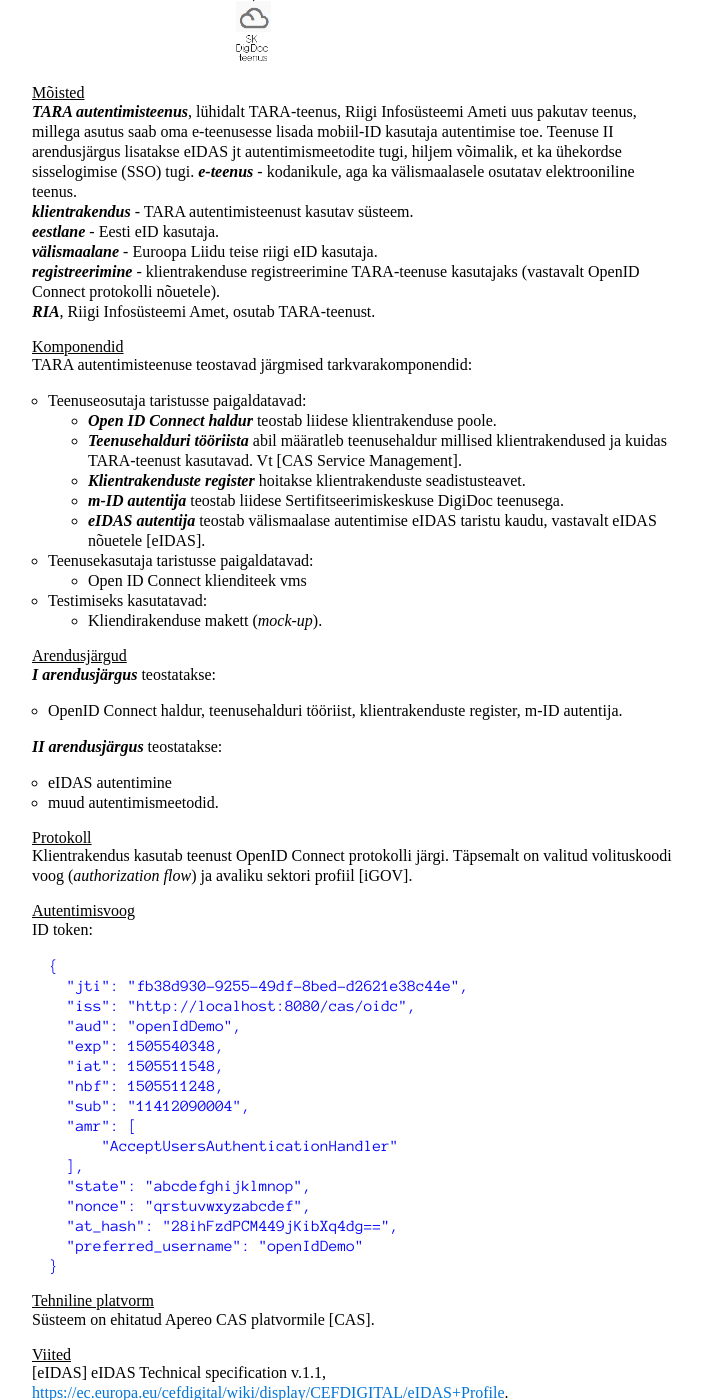
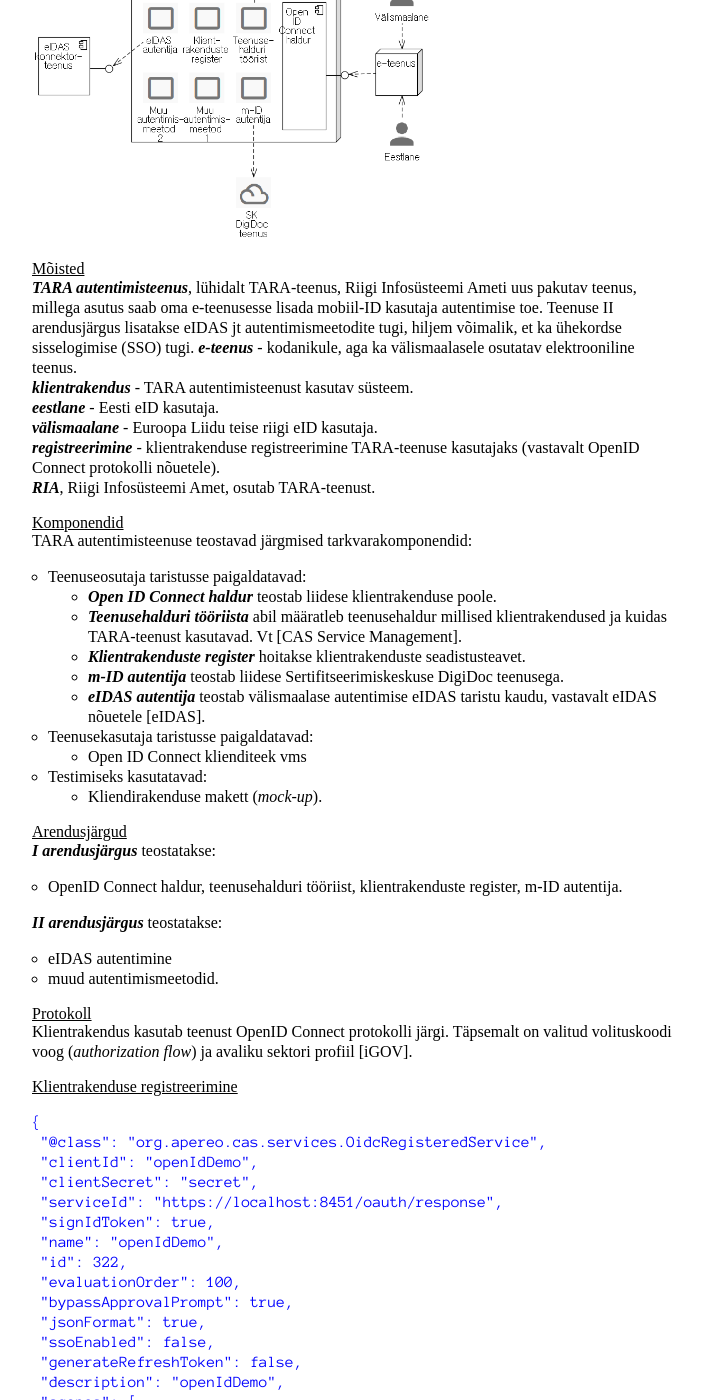
Before and after one commit to e-gov/TARA-Doku, a Jekyll site: the page built from TehnilineKirjeldus.md, in a window 1280 px wide and 1400 px high, scrolled down 335 px. Shown: the whole window, without its empty margins (0-703 px from the left). Built offline with Jekyll 4.4.1, drawn with Linux system fonts in a browser that asks for light colours; our own code applies the rules of GitHub Pages for plain Markdown files; some of the changed text lies outside the part shown.

Commit message:
Tehniline kirjeldus - sammuke edasi

`````diff
--- a/TehnilineKirjeldus.md
+++ b/TehnilineKirjeldus.md
@@ -3,6 +3,10 @@ permalink: Tehniline
 ---
 
 # TARA autentimisteenus. Tehniline kirjeldus
+{: .no_toc}
+
+- TOC
+{:toc}
 
 <img src='img/TEGELIK.PNG' style='width: 400px;'>
 
@@ -43,9 +47,42 @@ TARA autentimisteenuse teostavad järgmised tarkvarakomponendid:
 
 Klientrakendus kasutab teenust OpenID Connect protokolli järgi. Täpsemalt on valitud volituskoodi voog (_authorization flow_) ja avaliku sektori profiil [iGOV].
 
+## Klientrakenduse registreerimine
+
+````
+{
+ "@class": "org.apereo.cas.services.OidcRegisteredService",
+ "clientId": "openIdDemo",
+ "clientSecret": "secret",
+ "serviceId": "https://localhost:8451/oauth/response",
+ "signIdToken": true,
+ "name": "openIdDemo",
+ "id": 322,
+ "evaluationOrder": 100,
+ "bypassApprovalPrompt": true,
+ "jsonFormat": true,
+ "ssoEnabled": false,
+ "generateRefreshToken": false,
+ "description": "openIdDemo",
+ "scopes": [
+  "java.util.HashSet", [ "openid",  "profile" ]
+ ],
+ "attributeReleasePolicy": {
+  "@class": "org.apereo.cas.services.ReturnAllAttributeReleasePolicy",
+  "principalAttributesRepository":
+  {
+   "@class": "org.apereo.cas.authentication.principal.DefaultPrincipalAttributesRepository",
+   "expiration": 2,
+   "timeUnit": "HOURS"
+  }
+ }
+}
+````
+
 ## Autentimisvoog
 
 ID token:
+
 ````
   {
     "jti": "fb38d930-9255-49df-8bed-d2621e38c44e",
`````
